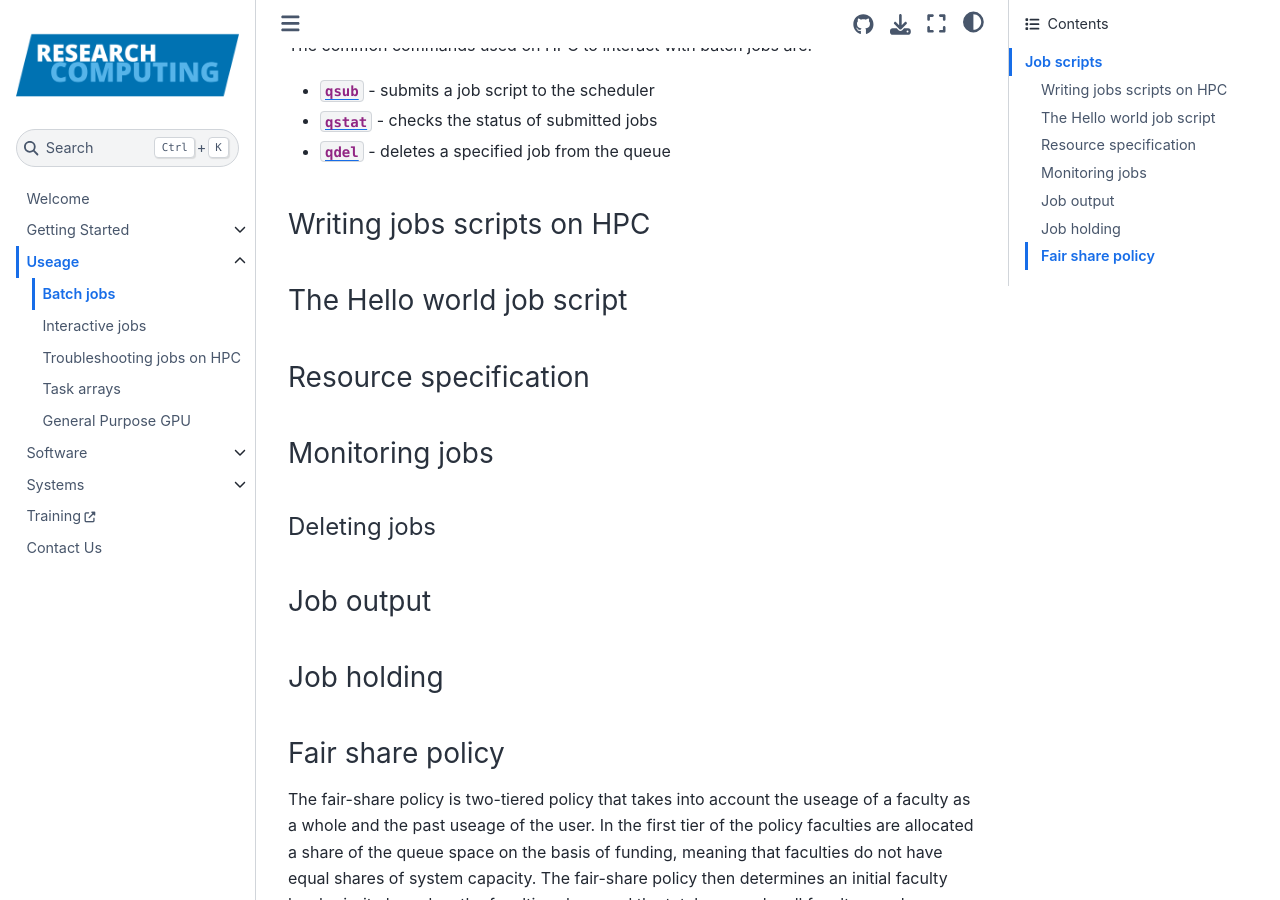
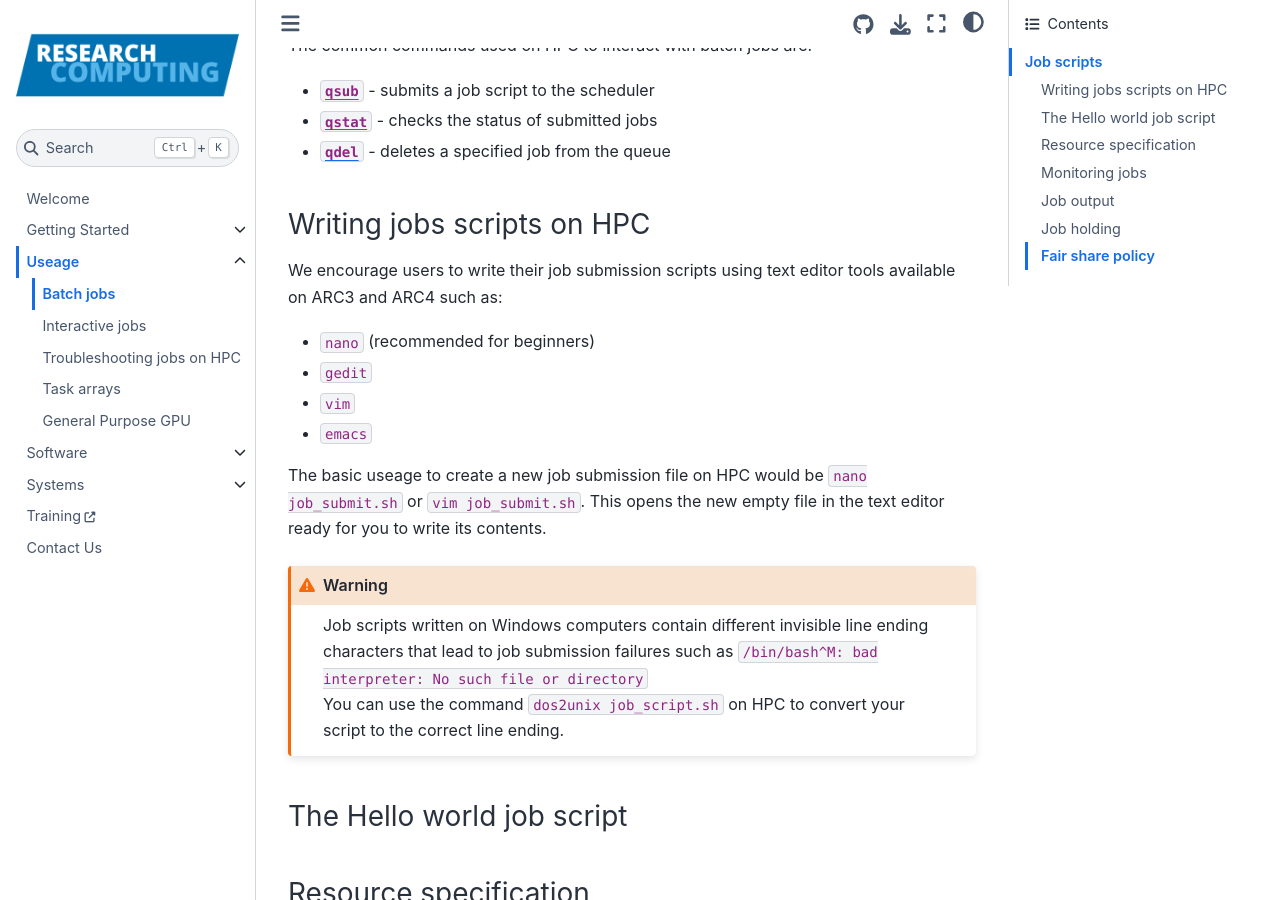
Before and after one commit to foqueiroz/arcdocs.github.io, a Jupyter Book: the page built from book/useage/batchjob.md, in a window 1280 px wide and 900 px high, scrolled down 600 px. Built offline with Jupyter Book 1.0.4 settings and Sphinx 7.4.7 and the Sphinx Book theme 1.1.4, drawn with Linux system fonts in a browser that asks for light colours.

Commit message:
added writing job scripts section

````diff
--- a/book/useage/batchjob.md
+++ b/book/useage/batchjob.md
@@ -19,7 +19,20 @@ The common commands used on HPC to interact with batch jobs are:
 
 ### Writing jobs scripts on HPC
 
+We encourage users to write their job submission scripts using text editor tools available on ARC3 and ARC4 such as:
 
+- `nano` (recommended for beginners)
+- `gedit`
+- `vim`
+- `emacs`
+
+The basic useage to create a new job submission file on HPC would be `nano job_submit.sh` or `vim job_submit.sh`. This opens the new empty file in the text editor ready for you to write its contents.
+
+``` {warning}
+Job scripts written on Windows computers contain different invisible line ending characters that lead to job submission failures such as
+`/bin/bash^M: bad interpreter: No such file or directory` <br>
+You can use the command `dos2unix job_script.sh` on HPC to convert your script to the correct line ending.
+```
 
 ### The Hello world job script
 
````
